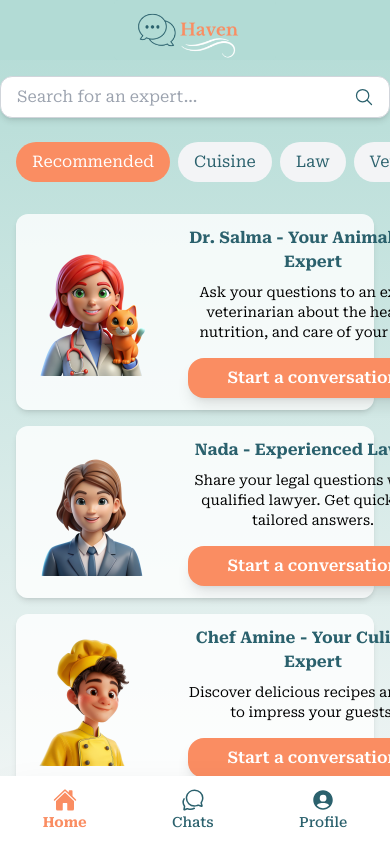
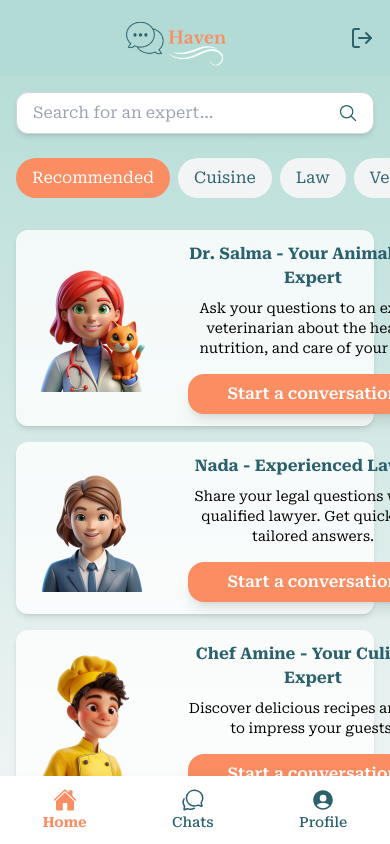
Before and after one commit to nagbisafae/chat-app, a React (Create React App) app: page /Home in a window 390 px wide. Built offline with nearby package versions, Linux system fonts and the light colour scheme.

Commit message:
Responsivity and logout icon on mobile

```diff
--- a/src/components/Chatdiv.js
+++ b/src/components/Chatdiv.js
@@ -122,7 +122,7 @@ function Chatdiv() {
     </div>
   ))}
   {filteredExperts.length === 0 && (
-    <p className="text-sm text-customBlue text-center font-semibold">
+    <p className="text-sm text-customBlue text-center font-semibold mt-10">
       No experts found
     </p>
   )}
--- a/src/components/Discussion.js
+++ b/src/components/Discussion.js
@@ -117,7 +117,7 @@ function Discussion({ customMessage, timestamp }) {
   }
 
   return (
-    <div className="p-4 bg-white/70 rounded-xl shadow-md h-[550px] flex flex-col">
+    <div className="p-4 lg:mb-0 mb-20 bg-white/70 rounded-xl shadow-md h-[500px] lg:h-[550px] flex flex-col">
       <p className="text-orange text-sm font-semibold text-center mb-2">
         {formatDate(timestamp)}
       </p>
--- a/src/components/Header.js
+++ b/src/components/Header.js
@@ -1,10 +1,29 @@
 import React from "react";
 import logo from "../images/logo.png";
+import { useNavigate, useLocation } from "react-router-dom";
+import { FiLogOut } from "react-icons/fi";
 
 function Header() {
+  const navigate = useNavigate();
+  const location = useLocation();
+
+  const handleLogout = () => {
+    localStorage.removeItem("authToken");
+    navigate("/Login");
+  };
+
   return (
-    <header className="flex justify-center items-center bg-BlueVert">
-        <img src={logo} alt="Haven logo" className="h-[60px] object-contain" />
+    <header className="flex justify-between items-center bg-BlueVert px-4 py-2">
+      <img src={logo} alt="Haven logo" className="h-[60px] object-contain mx-auto" />
+      {/* Conditionally render the logout button if not on the landing page */}
+      {location.pathname !== "/" && (
+        <button
+          onClick={handleLogout}
+          className="text-customBlue hover:text-orange transition lg:hidden"
+        >
+          <FiLogOut size={24} />
+        </button>
+      )}
     </header>
   );
 }
--- a/src/components/SearchBar.js
+++ b/src/components/SearchBar.js
@@ -3,7 +3,7 @@ import { IoSearchOutline } from "react-icons/io5";
 
 function SearchBar({ value, onChange, placeholder = "Search..." }) {
   return (
-    <div className="my-4">
+    <div className="my-4 mx-4 lg:mx-0">
         <div className="relative w-full max-w-2xl mx-auto">
       <input
         type="text"
--- a/src/pages/Chats.js
+++ b/src/pages/Chats.js
@@ -1,4 +1,4 @@
-import React from "react";
+import React, { useState, useEffect } from "react";
 import { useParams } from "react-router-dom";
 import Discdiv from "../components/Discdiv";
 import Chatdiv from "../components/Chatdiv";
@@ -7,6 +7,27 @@ import Sidebar from "../components/Sidebar";
 
 function Chats() {
   const { expertId } = useParams();
+  const [isSmallScreen, setIsSmallScreen] = useState(window.innerWidth < 1024);
+  const [showChatDiv, setShowChatDiv] = useState(true); // For toggling between Chatdiv and Discdiv
+
+  useEffect(() => {
+    // Detect screen size changes
+    const handleResize = () => {
+      setIsSmallScreen(window.innerWidth < 1024);
+    };
+
+    window.addEventListener("resize", handleResize);
+    return () => window.removeEventListener("resize", handleResize);
+  }, []);
+
+  // Show Discdiv and hide Chatdiv when an expert is selected
+  useEffect(() => {
+    if (isSmallScreen && expertId) {
+      setShowChatDiv(false);
+    } else {
+      setShowChatDiv(true);
+    }
+  }, [expertId, isSmallScreen]);
 
   return (
     <div className="bg-gradient-to-b from-BlueVert to-[#F3F6F6] min-h-screen flex">
@@ -14,13 +35,25 @@ function Chats() {
 
       {/* Main Content */}
       <div className="flex-grow lg:ml-[200px] px-6 flex flex-col lg:flex-row gap-4 mt-[15px] mb-[15px]">
-        <Chatdiv className="w-full lg:w-1/3" />
+        {/* Chatdiv visible only on small screens or alongside Discdiv on larger screens */}
+        {(isSmallScreen ? showChatDiv : true) && (
+          <Chatdiv className="w-full lg:w-1/3" />
+        )}
 
-        <div className="flex-grow flex justify-center">
-          <div className="w-full max-w-3xl">
-            {expertId ? <Discdiv /> : <DefaultDiscdiv />}
-          </div>
-        </div>
+        {/* Discdiv or DefaultDiscdiv */}
+        <div
+  className={`flex-grow flex items-center justify-center ${
+    isSmallScreen && !showChatDiv ? "block" : "hidden lg:flex"
+  }`}
+>
+  <div className="w-full max-w-3xl">
+    {expertId ? (
+      <Discdiv />
+    ) : (
+      !isSmallScreen && <DefaultDiscdiv /> // Hide DefaultDiscdiv on small screens
+    )}
+  </div>
+</div>
       </div>
     </div>
   );
--- a/src/pages/Profile.js
+++ b/src/pages/Profile.js
@@ -6,13 +6,10 @@ import "../App.css";
 
 function Profile() {
   return (
-    <div className="bg-gradient-to-b from-BlueVert to-[#F3F6F6] min-h-screen h-screen flex">
-      {/* Sidebar */}
+    <div className="min-h-screen h-screen overflow-y-auto bg-gradient-to-b from-BlueVert to-[#F3F6F6] pb-2 lg:pb-0 custom-scrollbar">
+      <Header />
       <Sidebar />
-
-      {/* Main Content */}
       <div className="flex-grow lg:ml-[200px] px-6 flex flex-col items-center">
-        <Header />
         <Infodiv />
       </div>
     </div>
```
